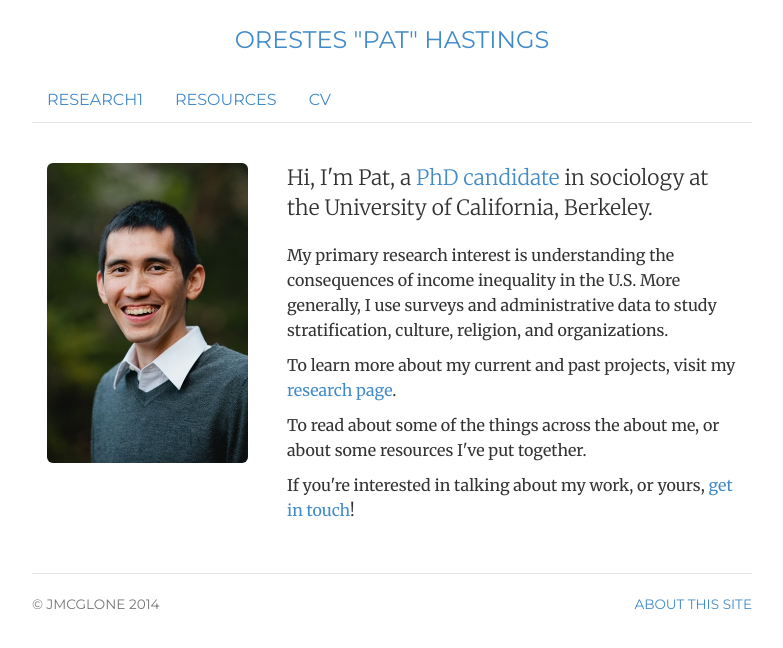
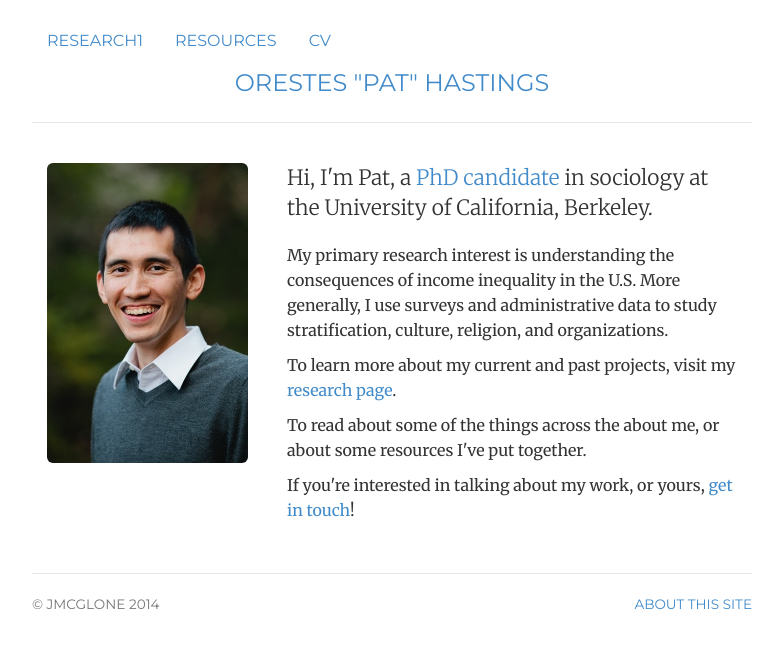
Before and after one commit to ophastings/ophastings.github.io, a Jekyll site: the page built from index.html, in a window 1280 px wide. Shown: the top 648 px of the page, without its empty margins (248-1031 px from the left). Built offline with Jekyll 4.4.1, drawn with Linux system fonts in a browser that asks for light colours.

Commit message:
Update header.html

```diff
--- a/_includes/header.html
+++ b/_includes/header.html
@@ -1,10 +1,10 @@
 <div class="header">
-	<h3 ><a href="/">Orestes "Pat" Hastings</a></h3>
-	<ul class="nav nav-pills">
+	<ul class="nav nav-pills align-center">
 		<!-- <li class="{{ page.projects }}"><a href="/projects" title="Projects">Projects</a></li> -->
 		<li class="{{ page.research }}"><a href="/research" title="Research">Research1</a></li>
 		<li class="{{ page.resources }}"><a href="/resources" title="Research">Resources</a></li>
 		<!-- <li class="{{ page.contact }}"><a href="/contact" title="Contact">Contact</a></li> -->
 		<li class="{{ page.cv }}"><a href="/HastingsCV.pdf" title="CV">CV</a></li>
 	</ul>
+<h3 ><a href="/">Orestes "Pat" Hastings</a></h3>
 </div> <!-- /header -->
```
